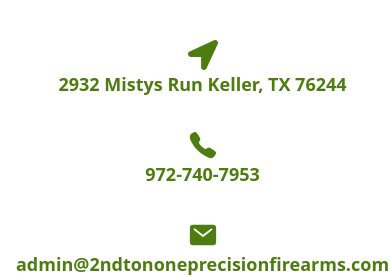
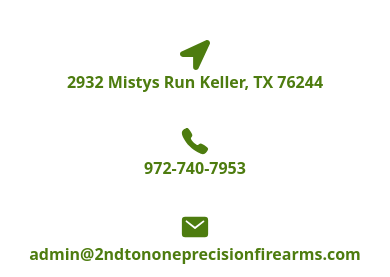
Before and after one commit to 404annas/FireArms-Web-App, a React (Vite) app: page /contact in a window 390 px wide. Shown: the part 572-849 px from the top of the page. Built offline with nearby package versions, Linux system fonts and the light colour scheme.

Commit message:
Responsive Changes

```diff
--- a/src/pages/Contact.jsx
+++ b/src/pages/Contact.jsx
@@ -59,7 +59,7 @@
               target="_blank"
               rel="noopener noreferrer"
             >
-              <p className="font-semibold text-lg">2932 Mistys Run Keller, TX 76244</p>
+              <p className="font-semibold text-base md:text-lg">2932 Mistys Run Keller, TX 76244</p>
             </a>{" "}
           </div>
 
@@ -67,14 +67,14 @@
           <div className="flex flex-col items-center text-lime-700 hover:text-lime-600 text-sm sm:w-60 text-center transition-all duration-200">
             <IoCall className="text-3xl" />
             <a href="tel:+19727407953">
-              <p className="font-semibold text-lg">972-740-7953</p>
+              <p className="font-semibold text-base md:text-lg">972-740-7953</p>
             </a>{" "}
           </div>
 
           {/* Email */}
           <div className="flex flex-col items-center text-lime-700 hover:text-lime-600 text-sm sm:w-60 text-center transition-all duration-200">
             <IoMail className="text-3xl" />
-            <p className="font-semibold text-lg">
+            <p className="font-semibold text-base md:text-lg">
               <a href="mailto:admin@2ndtononeprecisionfirearms.com">
                 admin@2ndtononeprecisionfirearms.com
               </a>
```
